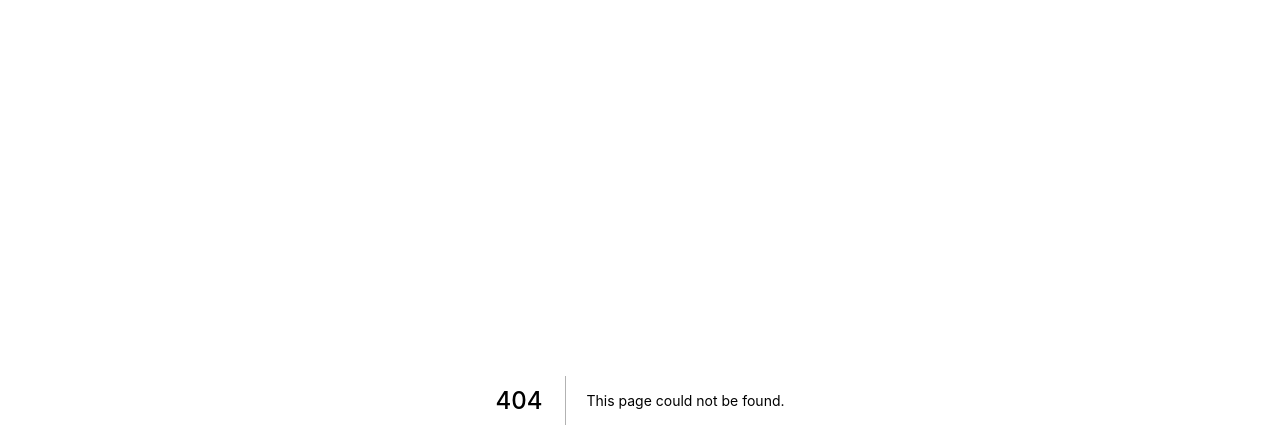
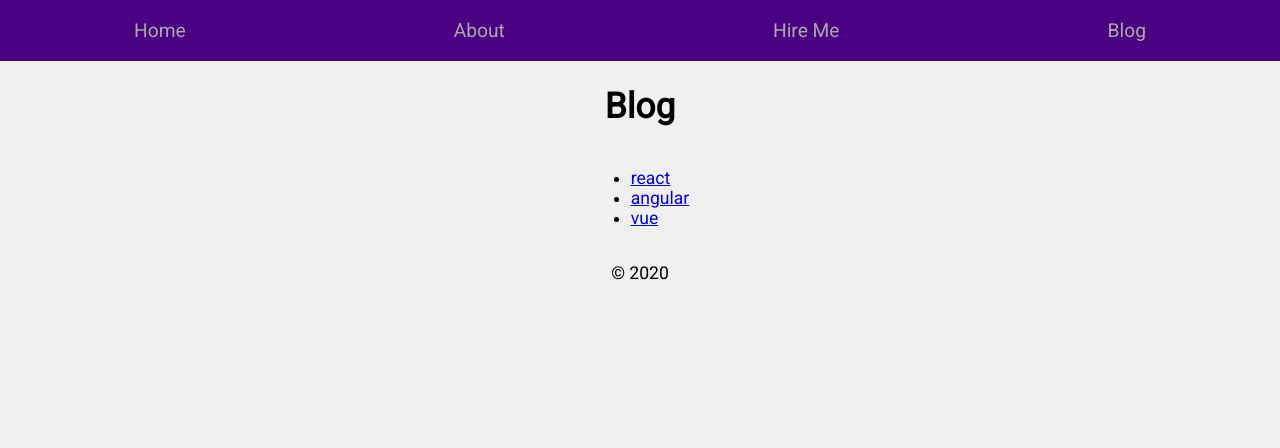
Before and after one commit to edward-hong/universal-react-with-nextjs--the-ultimate-guide, a Next.js app in the folder next-portfolio/: page /blog in a window 1280 px wide. Before the commit this address had no page. Shown: the top 448 px of the page. Built offline with nearby package versions, Linux system fonts and the light colour scheme; a small style sheet from the web is missing.

Commit message:
S02L08 Dynamic Pages with Query Parameters

```diff
--- a/next-portfolio/components/Layout.js
+++ b/next-portfolio/components/Layout.js
@@ -24,6 +24,9 @@ const Layout = ({ children, title }) => (
       </Link>
       <Link href="/hireme">
         <a>Hire Me</a>
+      </Link>
+      <Link href="/blog">
+        <a>Blog</a>
       </Link>
     </header>
     <h1>{title}</h1>
--- /dev/null
+++ b/next-portfolio/pages/blog.js
@@ -0,0 +1,23 @@
+import Link from 'next/link'
+
+import Layout from '../components/Layout'
+
+const PostLink = ({ title }) => (
+  <li>
+    <Link href={`/post?title=${title}`}>
+      <a>{title}</a>
+    </Link>
+  </li>
+)
+
+const Blog = () => (
+  <Layout title="Blog">
+    <ul>
+      <PostLink title="react" />
+      <PostLink title="angular" />
+      <PostLink title="vue" />
+    </ul>
+  </Layout>
+)
+
+export default Blog
```
Also changed, not shown: next-portfolio/pages/post.js (added, +16 -0 lines).
